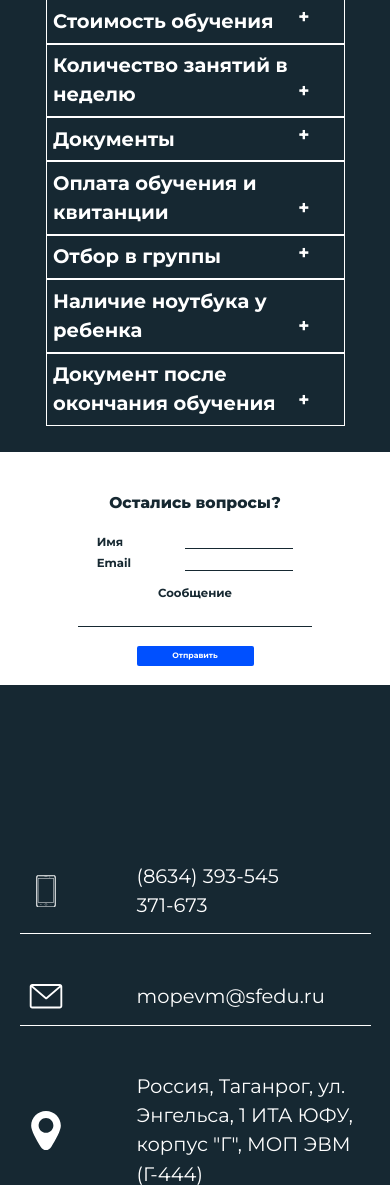
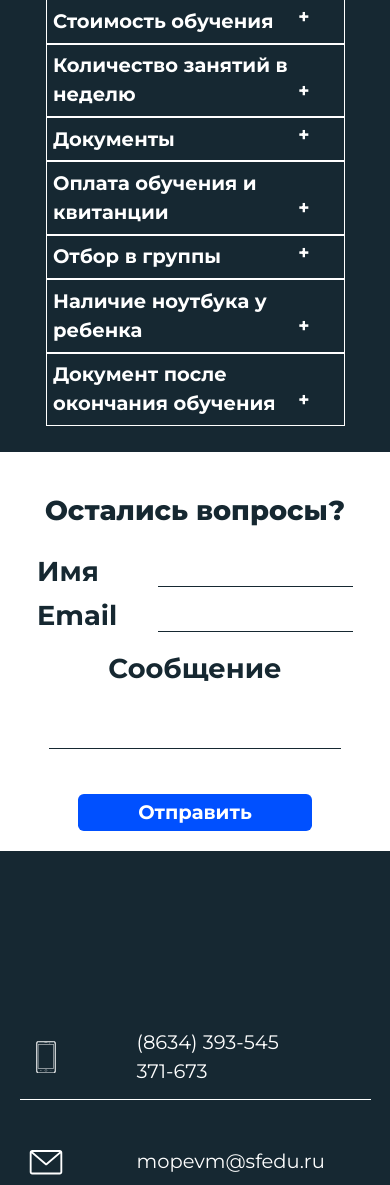
Before and after one commit to GeraltLUL/Code-school-frontend, a Flask app: page /FAQ in a window 390 px wide. Shown: the part 193-1378 px from the top of the page. Run offline with Flask 2, Linux system fonts and the light colour scheme; some libraries are stand-ins or nearby versions.

Commit message:
UPD: Fix mobile FAQ

```diff
--- a/static/stylesheets/faq_media.css
+++ b/static/stylesheets/faq_media.css
@@ -24,4 +24,36 @@
     .accordion-content > div > p{
         font-size: 5vw;
     }
+
+    .ttt{
+        font-size: 7vw;
+    }
+
+    .line__form > label{
+        font-size: 7vw;
+    }
+
+    .line__form{
+        width: 100%;
+    }
+    .inf__form{
+        width: 90%;
+    }
+
+    .line__form > input{
+        font-size: 5vw;
+        width: 50vw;
+    }
+
+    #message > textarea{
+        width: 75vw;
+        font-size: 5vw;
+    }
+
+    .inf__btn{
+        margin-top: 3vh;
+        font-size: 5vw;
+        width: 60vw;
+        border-radius: 1.5vw;
+    }
 }
```
